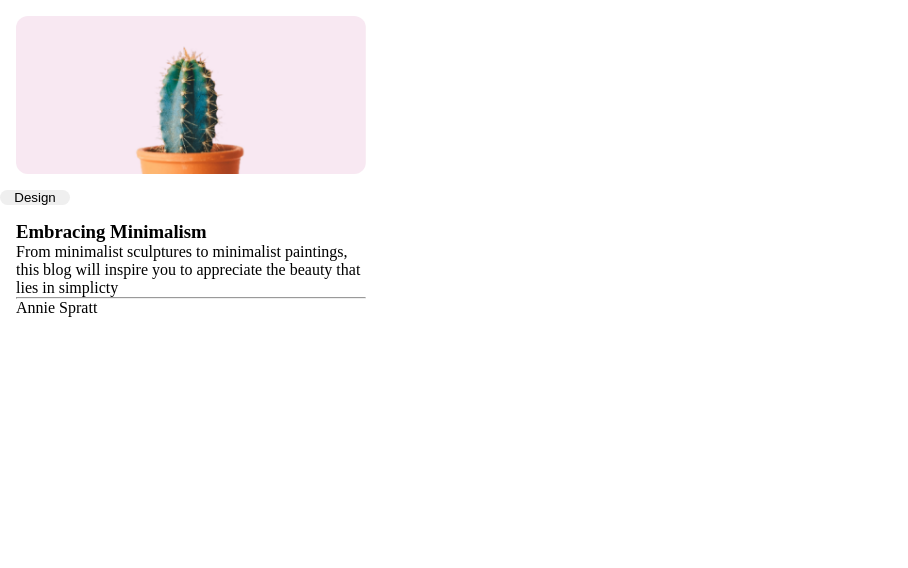
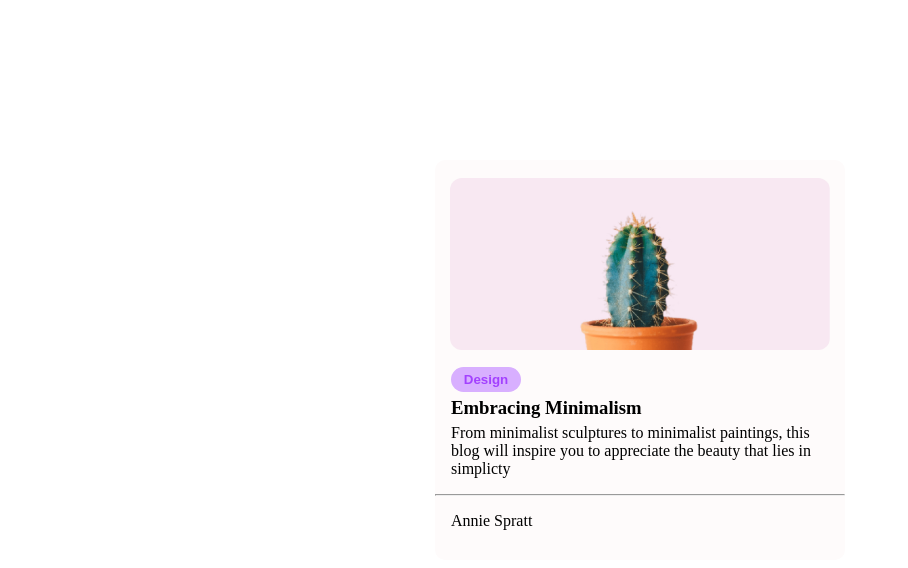
Before and after one commit to kolamat/dccl--responsive-mini-blog-card, a plain HTML site: page index.html in a window 1280 px wide. Shown: the whole page, without its empty margins (0-908 px from the left). Drawn offline with Linux system fonts and the light colour scheme.

Commit message:
On branch main Changes to be committed: 	modified:   index.html 	modified:   style.css

```diff
--- a/index.html
+++ b/index.html
@@ -11,16 +11,16 @@
         <img src="images/plant.jpg" alt="" />
       </div>
       <div>
-        <button type="button">Design</button>
         <div class="texts">
+          <button type="button">Design</button>
           <h3>Embracing Minimalism</h3>
           <span
             >From minimalist sculptures to minimalist paintings, this blog will
             inspire you to appreciate the beauty that lies in simplicty
           </span>
-          <hr />
-          <p>Annie Spratt</p>
         </div>
+        <hr />
+        <p class="footer">Annie Spratt</p>
       </div>
     </div>
   </body>
--- a/style.css
+++ b/style.css
@@ -1,24 +1,33 @@
 * {
   margin: 0;
   padding: 0;
+  box-sizing: border-box;
 }
 
 body {
-  /* display: flex;
-  justify-content: center; */
+  display: flex;
+  justify-content: center;
 }
 .card {
   display: grid;
-  width: 50px;
-  /* padding: 100px; */
+  width: 410px;
+  height: 400px;
+  border-radius: 10px;
+  margin-left: auto;
+  margin-right: auto;
+  margin-top: 10rem;
+  background: rgb(254, 251, 251);
 }
 
 .texts {
+  display: grid;
+  gap: 0.3rem;
   padding: 1rem;
+  padding-top: 10px;
 }
 
 img {
-  width: 350px;
+  width: 380px;
   height: auto;
 }
 
@@ -26,13 +35,25 @@ button {
   width: 70px;
   border-radius: 30px;
   border: 10px;
+  padding: 5px;
+  background: rgb(216, 175, 255);
+  color: rgb(163, 65, 255);
+  font-weight: bold;
 }
 
 .imgDiv {
-  padding: 1rem;
+  display: grid;
+  justify-content: center;
+  align-items: center;
+  padding: 0.7rem;
+  padding-bottom: 0;
   border-radius: 12px;
 }
 
 .imgDiv img {
   border-radius: 12px;
 }
+
+.footer {
+  padding: 1rem;
+}
```
